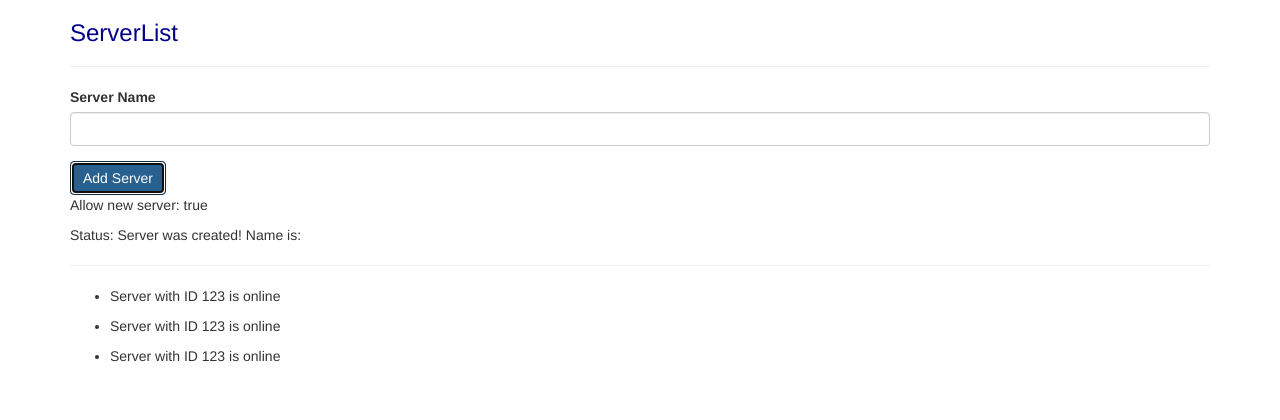
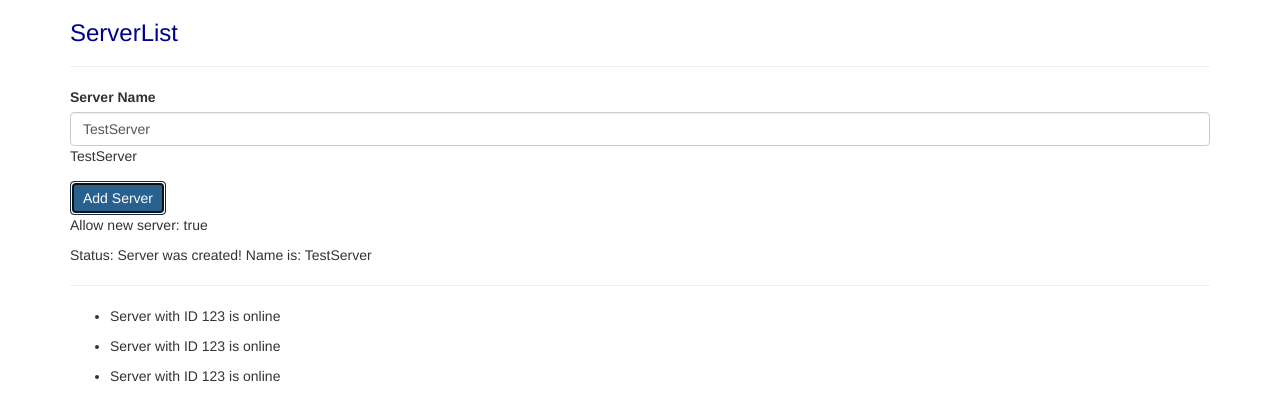
Before and after one commit to elvan/server-list-app-angular-basics, an Angular app: page / in a window 1280 px wide. Both pictures are taken after a click on the button "Add Server". Shown: the top 420 px of the page. Built offline with nearby package versions, Linux system fonts and the light colour scheme.

Commit message:
output data conditionally

```diff
--- a/src/app/server-list/server-list.component.html
+++ b/src/app/server-list/server-list.component.html
@@ -18,7 +18,7 @@
 </button>
 
 <p>Allow new server: {{ allowNewServer }}</p>
-<p>Status: {{ serverCreationStatus }}</p>
+<p *ngIf="serverCreated">Status: {{ serverCreationStatus }}</p>
 
 <hr />
 
--- a/src/app/server-list/server-list.component.ts
+++ b/src/app/server-list/server-list.component.ts
@@ -8,7 +8,8 @@ import { Component, OnInit } from '@angular/core';
 export class ServerListComponent implements OnInit {
   allowNewServer = false;
   serverCreationStatus = 'No servers was created!';
-  serverName = '';
+  serverName = 'TestServer';
+  serverCreated = false;
 
   constructor() {
     setTimeout(() => {
@@ -21,6 +22,7 @@ export class ServerListComponent implements OnInit {
   createServer() {
     this.serverCreationStatus =
       'Server was created! Name is: ' + this.serverName;
+    this.serverCreated = true;
   }
 
   updateServerName(event: any) {
```
